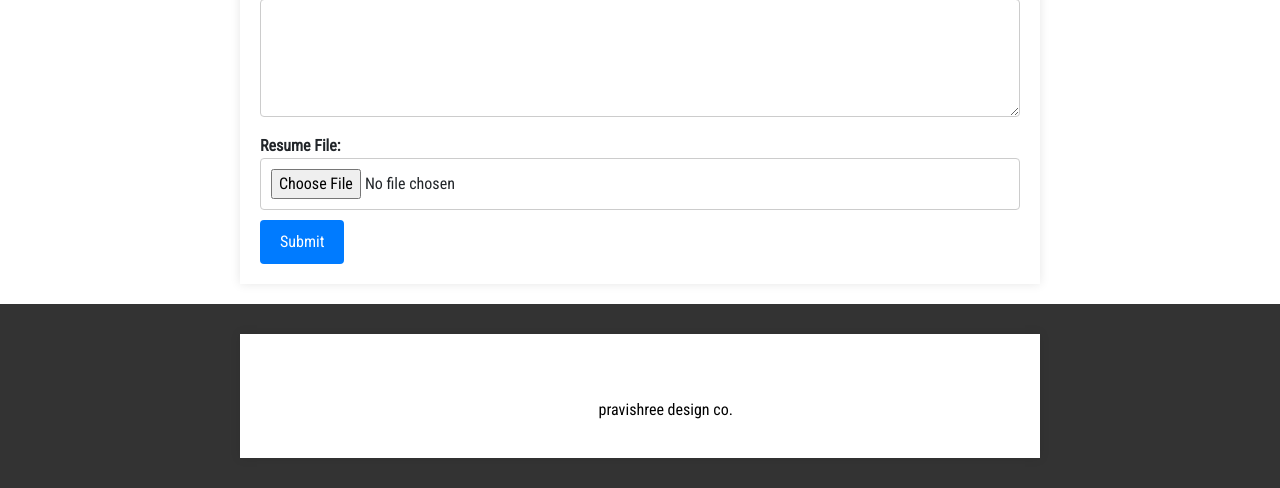
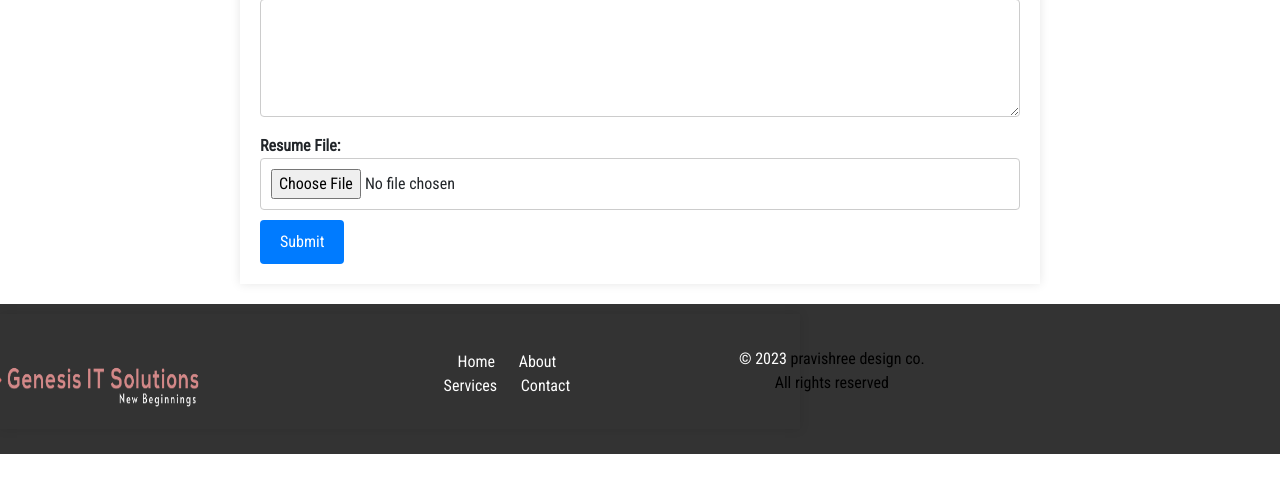
Before and after one commit to harshakai/publish-gen, a PHP site: page /build-resume.php in a window 1280 px wide. Shown: the part 1582-2070 px from the top of the page. After the commit the page ends 2036 px from the top, so only its background shows below. Run offline with PHP 8.4, Linux system fonts and the light colour scheme; some libraries are stand-ins or nearby versions.

Commit message:
buildresume-footer

```diff
--- a/build-resume.php
+++ b/build-resume.php
@@ -286,18 +286,22 @@
     </form>
   </div>
 
+  <!--------------------- Footer Section ------------->
   <footer class="footer">
     <div class="container">
       <div class="footer-content">
+        <div class="image"><img src="./images/resilient_logo.png" alt=""></div>
+        <div>
           <nav class="footer-nav">
-          <div class="logo">
-          </div>
             <a href="#home">Home</a>
             <a href="#about">About</a>
             <a href="#services">Services</a>
             <a href="#contact">Contact</a>
           </nav>
-        <p>&copy; 2023 <a href="http://pravishree.com">pravishree design co.</a></p>
+        </div>
+        <div class="company-name">
+          <p>&copy; 2023 <a href="http://pravishree.com">pravishree design co. All rights reserved</a></p>
+        </div>
       </div>
     </div>
   </footer>
--- a/css/buildresume.css
+++ b/css/buildresume.css
@@ -56,7 +56,6 @@ body {
   .container {
     max-width: 800px;
     margin: 20px auto;
-    background-color: #fff;
     padding: 20px;
     box-shadow: 0 0 10px rgba(0, 0, 0, 0.1);
   }
@@ -102,15 +101,59 @@ body {
     background-color: #0056b3;
   }
 
-  .foot {
+  /********* FOOTER **********/
+  .footer {
     background-color: #333;
     color: #fff;
     text-align: center;
     bottom: 0;
-    left: 0;
     width: 100%;
-    padding: 10px 0;
+    height: 150px;
+    padding: 0px 0;
+    /* margin-top: 65px; */
+    /* border: 3px solid red; */
+  }
 
+  .footer .container {
+    padding: 0px;
+    padding-top: 15px;
+    margin: 0%;
+
+    display: flex;
+    justify-content: center;
+  }
+
+  .footer .footer-content {
+    position: relative;
+    left: 10%;
+    display: flex;
+    flex-direction: row;
+    justify-content: space-between;
+    align-items: center;
+  }
+
+  .footer .footer-content div {
+    padding: 10px 30px;
+  }
+
+  .footer .footer-content .image {
+    /* margin-right: 300px; */
+    /* margin-left: -20%; */
+    padding: 10px 30px;
+    position: relative;
+    left: -20%;
+  }
+
+  .footer .footer-content .company-name {
+    padding: 10px 30px;
+    /* margin-right: -20%; */
+    position: relative;
+    right: -10%;
+  }
+
+  .footer img {
+    width: 250px;
+    height: 80px;
   }
 
   .footer-nav {
```
Lines whose indentation alone changed are shown as unchanged.
